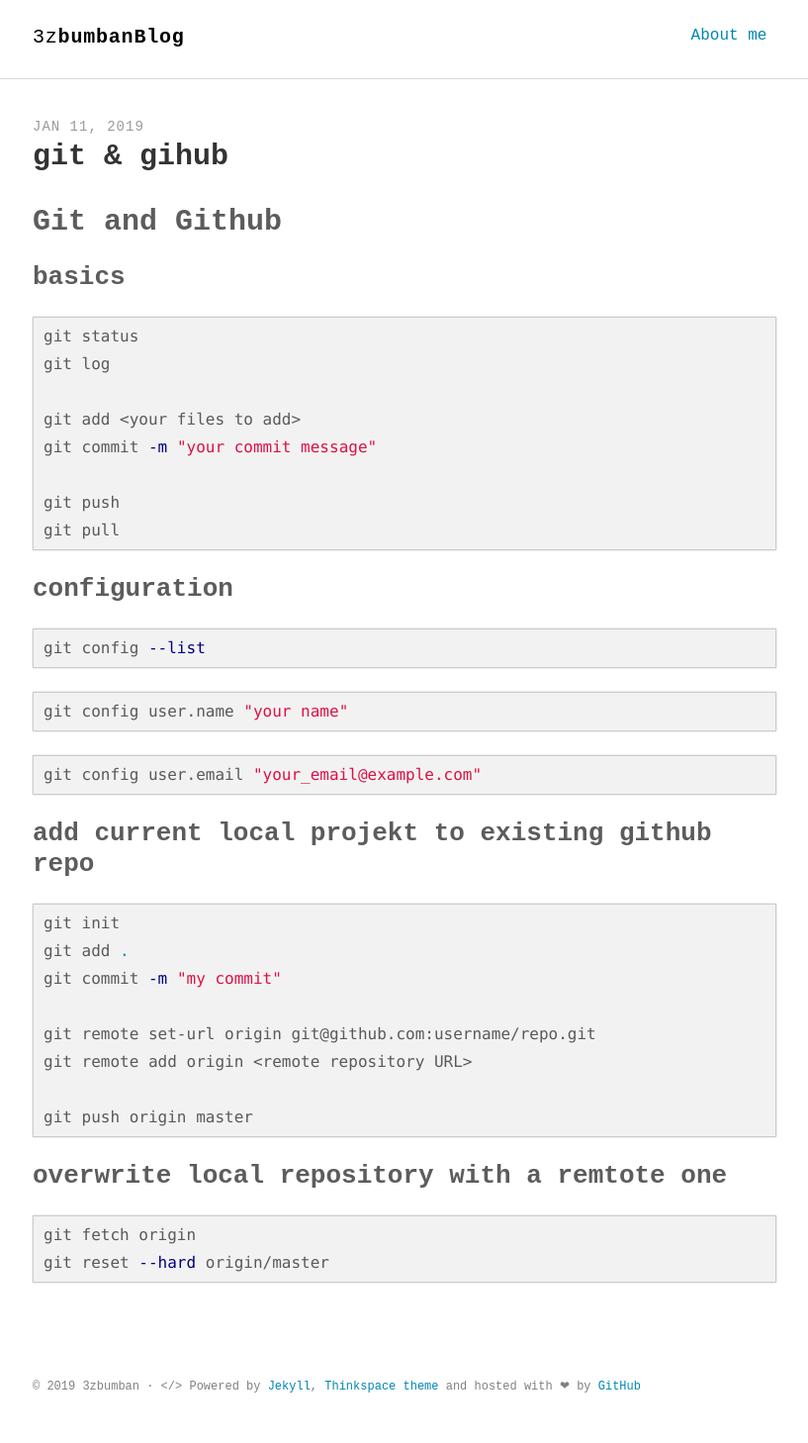
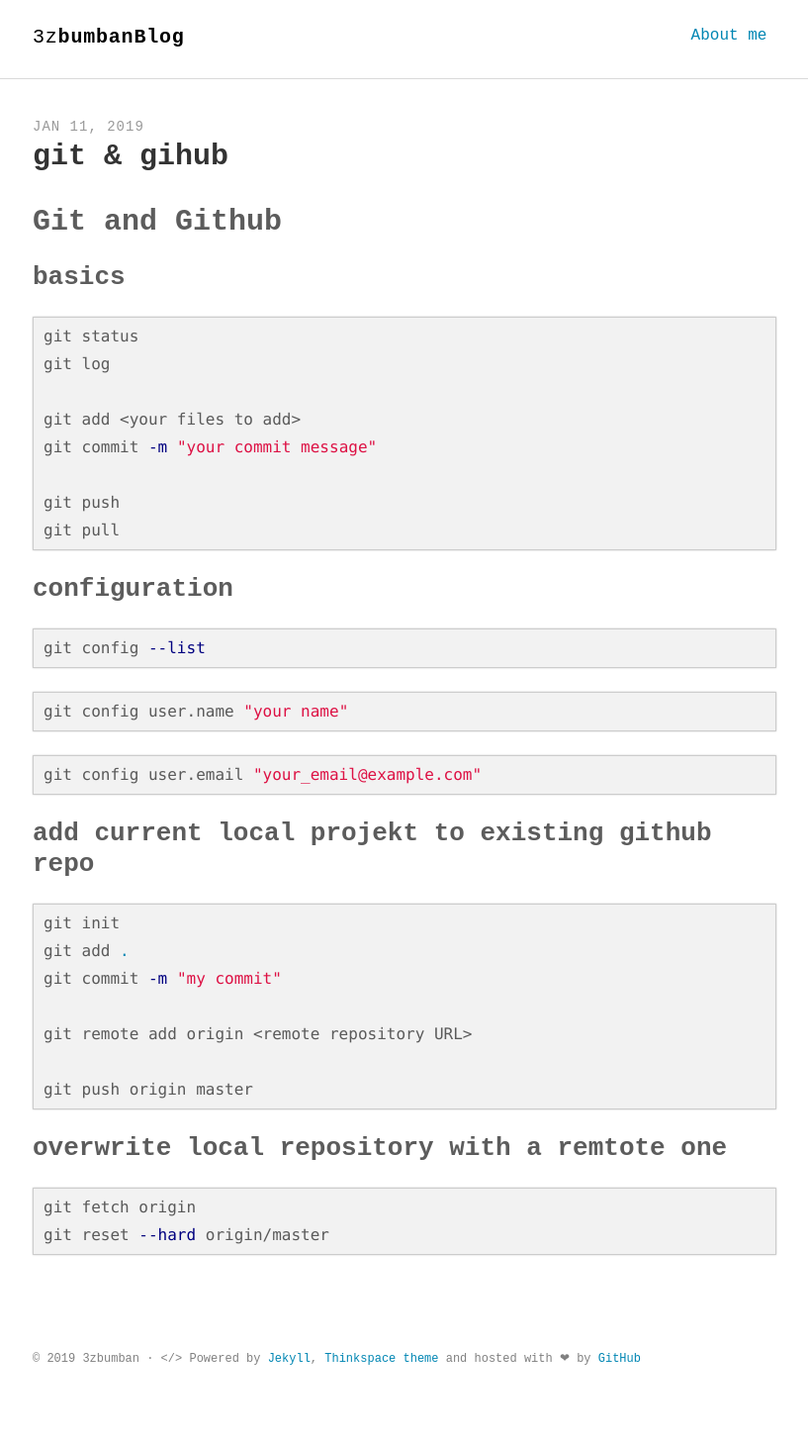
Before and after one commit to 3zbumban/3zbumban.github.io, a Jekyll site: the page built from _posts/2019-01-11-git-and-github.md, in a window 1280 px wide. Shown: the whole page at 99% size, without its empty margins (231-1048 px from the left). Built offline with Jekyll 4.4.1, drawn with Linux system fonts in a browser that asks for light colours; some web fonts are replaced; after the commit the page ends 1430 px from its top, so only the background shows below that.

Commit message:
publishing...

```diff
--- a/_posts/2019-01-11-git-and-github.md
+++ b/_posts/2019-01-11-git-and-github.md
@@ -42,7 +42,6 @@ git init
 git add .
 git commit -m "my commit"
 
-git remote set-url origin git@github.com:username/repo.git
 git remote add origin <remote repository URL>
 
 git push origin master
```
